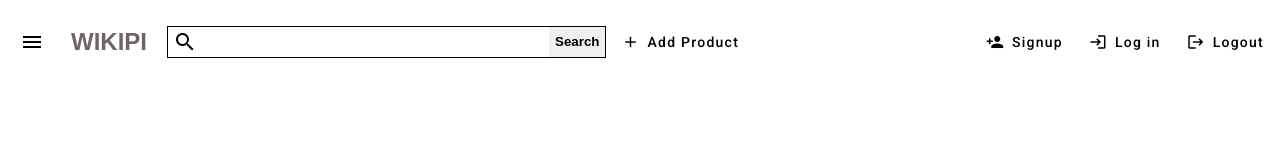
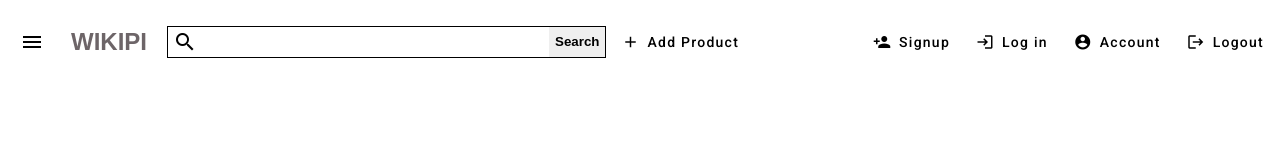
Before and after one commit to sendilkumarmv/wikipi2-ui, an Angular app: page / in a window 1280 px wide. Shown: the top 160 px of the page. Built offline with nearby package versions, Linux system fonts and the light colour scheme.

Commit message:
Account menu

```diff
--- a/src/app/app.component.css
+++ b/src/app/app.component.css
@@ -50,6 +50,11 @@
     margin-left: 5px;
 }
 
+.top-nav .search-wrapp {
+    border: 1px solid black;
+    vertical-align: middle;
+}
+
 .top-nav .add-product {
     margin-left: 7px;
 }
--- a/src/app/app.component.html
+++ b/src/app/app.component.html
@@ -22,15 +22,26 @@
         </button>
     </mat-menu>
     <h2 class="title">WIKIPI</h2>
-    <div style="border: 1px solid black;vertical-align: middle;">
+    <div class="search-wrapp">
         <mat-icon class="search-icon">search</mat-icon>
         <input class="search-box" type="text" style="border: none;"/>
         <button class="search-button" (click)="onSearch()">Search</button>
     </div>
     <a mat-button class="add-product"><mat-icon>add</mat-icon>Add Product</a>
     <div class="links">
-        <a mat-button href="https://www.google.com/" target="_blank"><mat-icon>person_add</mat-icon>Signup</a>
-        <a mat-button href="https://www.google.com/" target="_blank"><mat-icon>login</mat-icon>Log in</a>
+        <button mat-button><mat-icon>person_add</mat-icon>Signup</button>
+        <button mat-button><mat-icon>login</mat-icon>Log in</button>
+        <button mat-button [matMenuTriggerFor]="profileManu"><mat-icon>account_circle</mat-icon>Account</button>
+        <mat-menu #profileManu>
+            <button mat-menu-item>
+                <mat-icon>person</mat-icon>
+                <span>Profile</span>
+            </button>
+            <button mat-menu-item>
+                <mat-icon>settings_account_box</mat-icon>
+                <span>Settings</span>
+            </button>
+        </mat-menu>
         <a mat-button href="https://www.google.com/" target="_blank"><mat-icon>logout</mat-icon>Logout</a>
     </div>
 </div>
```
